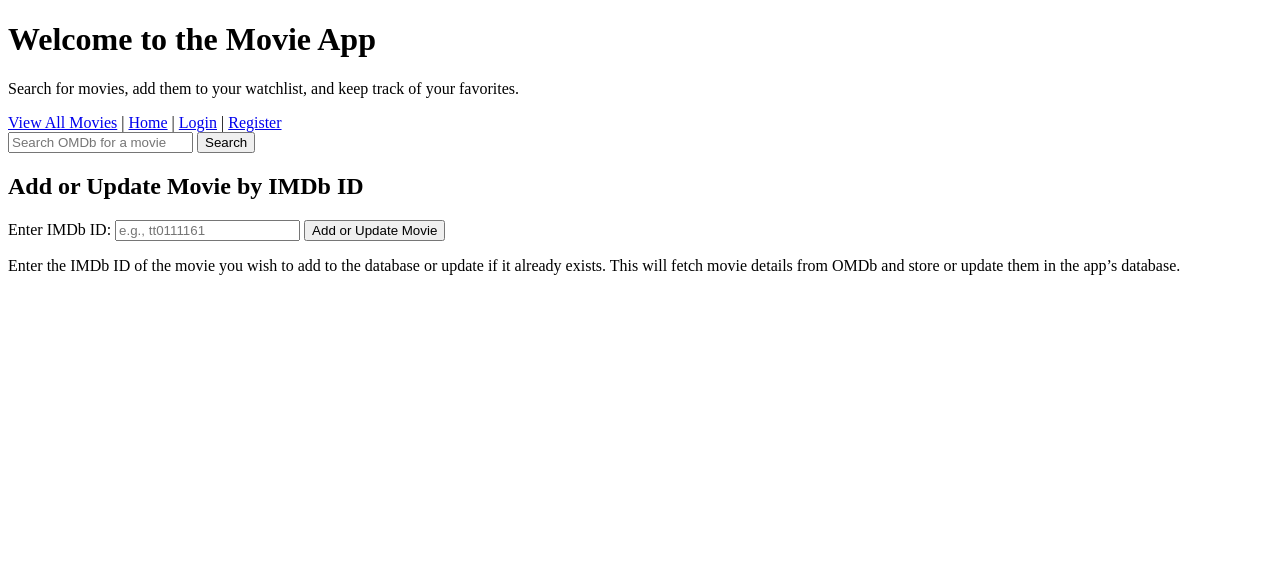
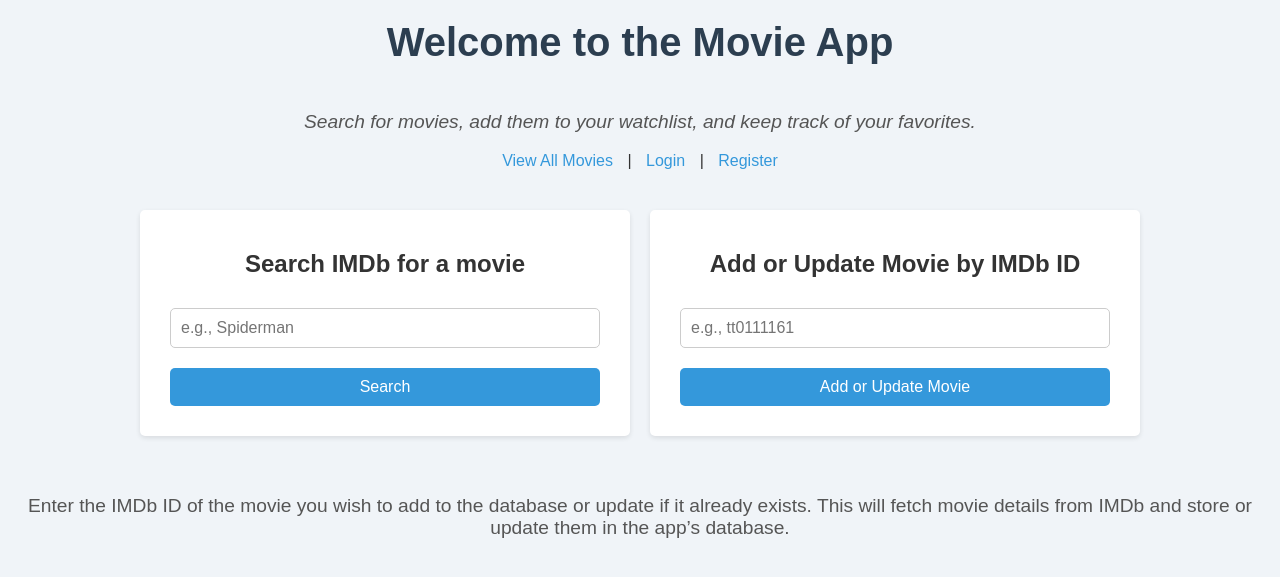
Before and after one commit to Willie-dl/movie-test-4326, a Flask app: page / in a window 1280 px wide. Shown: the top 577 px of the page. Run offline with Flask 3, Linux system fonts and the light colour scheme.

Commit message:
homepage

```diff
--- /dev/null
+++ b/movie test/static/home.css
@@ -0,0 +1,114 @@
+/* General styles */
+body {
+    font-family: Arial, sans-serif;
+    background-color: #f0f4f8;
+    color: #333;
+    margin: 0;
+    padding: 0;
+    display: flex;
+    flex-direction: column;
+    align-items: center;
+    padding-left: 20px; /* Add padding to the left */
+    padding-right: 20px; /* Add padding to the right */
+}
+
+/* Header styles */
+h1 {
+    color: #2c3e50;
+    margin-top: 20px;
+    font-size: 2.5em;
+    font-weight: bold;
+    text-align: center;
+}
+
+/* Paragraph style */
+p {
+    font-size: 1.2em;
+    color: #555;
+    text-align: center;
+}
+
+.firstp {
+    font-style: italic; /* Italicize the text */
+}
+
+/* Navigation links style */
+div a {
+    color: #3498db;
+    text-decoration: none;
+    margin: 0 10px;
+}
+
+div a:hover {
+    text-decoration: underline;
+}
+
+/* For Div1 and Div2 */
+.form-container {
+    display: flex;
+    gap: 20px;
+    justify-content: center;
+    width: 100%;
+    max-width: 1000px;
+    margin: 20px auto;
+}
+
+/* Form styles */
+form {
+    background-color: #ffffff;
+    padding: 20px 30px;
+    margin: 20px 0;
+    border-radius: 5px;
+    box-shadow: 0 2px 5px rgba(0, 0, 0, 0.1);
+    width: 100%;
+    max-width: 500px;
+    text-align: center;
+}
+
+form input[type="text"], form button {
+    font-size: 1em;
+    padding: 10px;
+    margin: 10px 0;
+    border: 1px solid #ccc;
+    border-radius: 5px;
+    width: 100%;
+    box-sizing: border-box;
+}
+
+form button {
+    background-color: #3498db;
+    color: #ffffff;
+    border: none;
+    cursor: pointer;
+}
+
+form button:hover {
+    background-color: #2980b9;
+}
+
+/* Flash message styles */
+.flash-messages {
+    margin: 20px 0;
+    color: #e74c3c;
+    font-weight: bold;
+}
+
+.flash-messages ul {
+    list-style: none;
+    padding: 0;
+}
+
+.flash-messages li {
+    background-color: #fbe9e7;
+    padding: 10px;
+    border: 1px solid #e57373;
+    border-radius: 5px;
+    margin: 5px 0;
+}
+
+/* Footer styles */
+footer {
+    margin-top: 20px;
+    font-size: 0.9em;
+    color: #777;
+}
--- a/movie test/templates/home.html
+++ b/movie test/templates/home.html
@@ -2,16 +2,17 @@
 <html lang="en">
 <head>
     <meta charset="UTF-8">
+    <link rel="stylesheet" type="text/css" href="{{ url_for('static', filename='home.css') }}">
     <title>Movie App Home</title>
 </head>
 <body>
     <h1>Welcome to the Movie App</h1>
-    <p>Search for movies, add them to your watchlist, and keep track of your favorites.</p>
+    <p class="firstp">Search for movies, add them to your watchlist, and keep track of your favorites.</p>
 
     <!-- links -->
     <div>
         <a href="{{ url_for('movies') }}">View All Movies</a> |
-        <a href="{{ url_for('home') }}">Home</a> |
+        <!--<a href="{{ url_for('home') }}">Home</a> | -->
 
         {% if 'user_id' in session %}
             <a href="{{ url_for('profile') }}">Profile</a> |
@@ -22,14 +23,14 @@
         {% endif %}
     </div>
 
-    <!--search box for OMDb -->
+    <!-- Container for both forms -->
+    <div class="form-container">
+        <!-- Search box for OMDb -->
         <form action="{{ url_for('search') }}" method="post">
-        <input type="text" name="query" placeholder="Search OMDb for a movie" required>
+            <h2>Search IMDb for a movie</h2>
+            <input type="text" name="query" placeholder="e.g., Spiderman" required>
             <button type="submit">Search</button>
         </form>
-
-    <!--IMDb ID form to add or update a movie -->
-    <h2>Add or Update Movie by IMDb ID</h2>
 
          <!-- show message -->
          {% with messages = get_flashed_messages(with_categories=true) %}
@@ -42,13 +43,17 @@
          {% endif %}
          {% endwith %}
 
+        <!-- IMDb ID form to add or update a movie -->
         <form action="{{ url_for('add_or_update_movie') }}" method="post">
-        <label for="movie_id">Enter IMDb ID:</label>
+            <h2>Add or Update Movie by IMDb ID</h2>
             <input type="text" id="movie_id" name="movie_id" placeholder="e.g., tt0111161" required>
             <button type="submit">Add or Update Movie</button>
         </form>
+    </div>
 
-    <p>Enter the IMDb ID of the movie you wish to add to the database or update if it already exists. This will fetch movie details from OMDb and store or update them in the app’s database.</p>
+    <p>Enter the IMDb ID of the movie you wish to add to the database or update if it already exists.
+        This will fetch movie details from IMDb and store or update them in the app’s database.
+    </p>
 
 </body>
 </html>
--- a/movie test/templates/login.html
+++ b/movie test/templates/login.html
@@ -24,6 +24,11 @@
             <input type="submit" value="Login">
         </form>
         <p>Don't have an account? <a href="{{ url_for('register') }}">Register here</a></p>
+
+        <!-- Back button -->
+        <div class="back-button">
+            <a href="{{ url_for('home') }}">Back to Home</a>
+        </div>
     </div>
 </body>
 </html>
--- a/movie test/templates/movies.html
+++ b/movie test/templates/movies.html
@@ -14,6 +14,11 @@
             <input type="text" name="query" placeholder="Search OMDb for a movie" value="{{ query }}" required>
             <button type="submit">Search OMDb</button>
         </form>
+
+        <!-- Back button -->
+        <div class="back-button">
+            <a href="{{ url_for('home') }}">Back to Home</a>
+        </div>
 
         <!--OMDb Search Results -->
         <div class="movies-list">
--- a/movie test/templates/register.html
+++ b/movie test/templates/register.html
@@ -25,6 +25,11 @@
             <input type="password" name="password" placeholder="Password" required>
             <input type="submit" value="Register">
         </form>
+
+        <!-- Back button -->
+        <div class="back-button">
+            <a href="{{ url_for('home') }}">Back to Home</a>
+        </div>
     </div>
 </body>
 </html>
```
Also changed, not shown: movie test/static/placeholder.jpg (added). Lines whose indentation alone changed are shown as unchanged.
